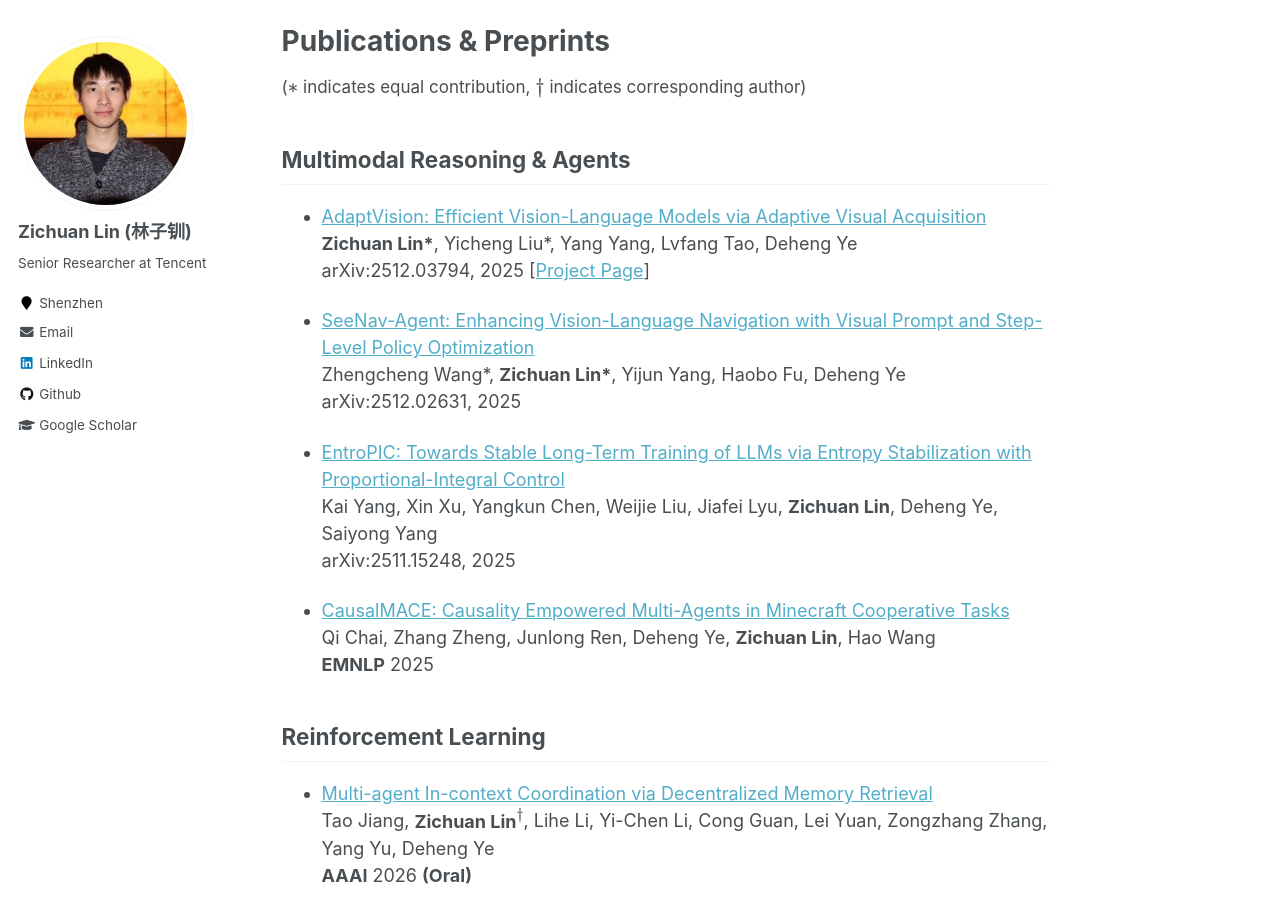
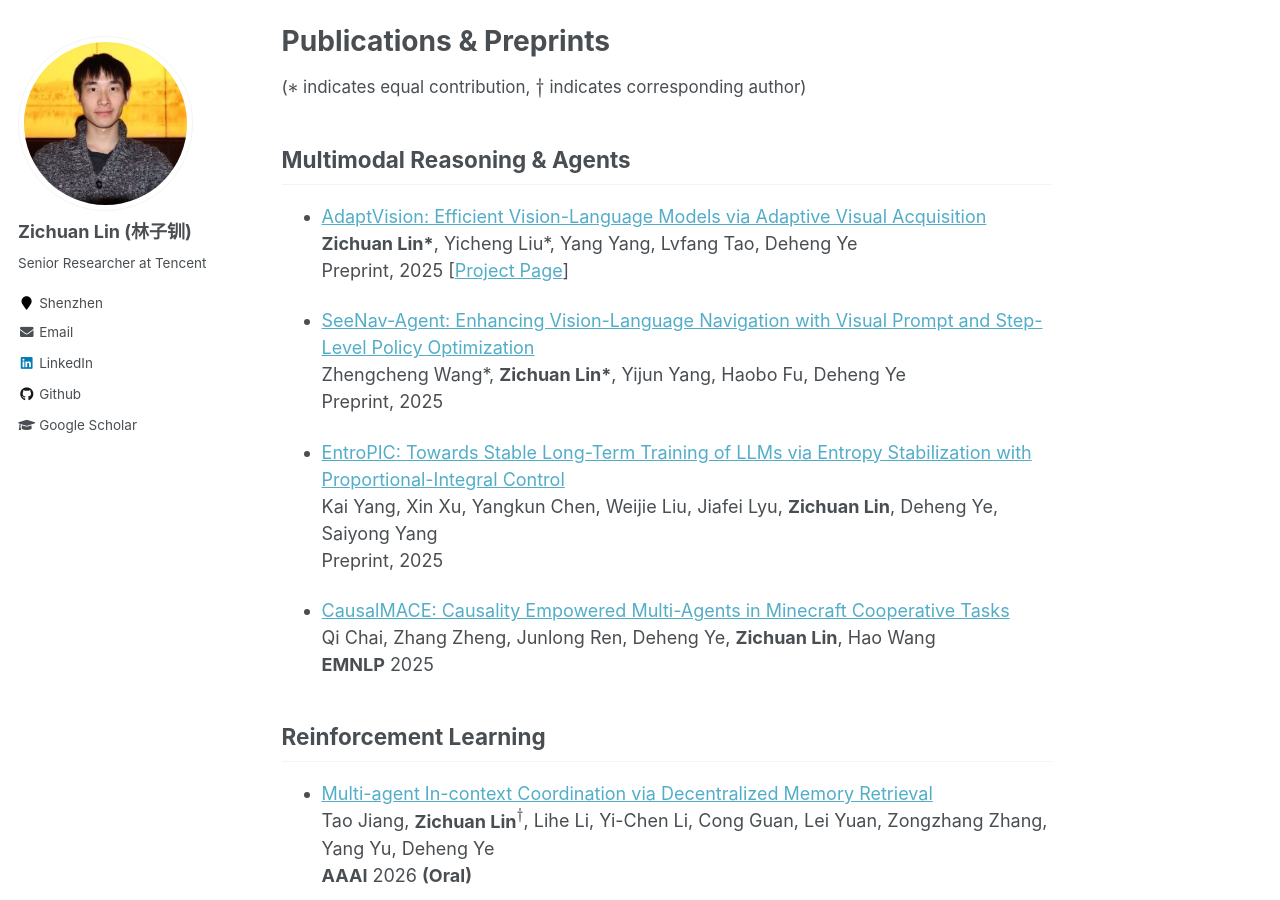
Before and after one commit to LinZichuan/linzichuan.github.io, a Jekyll site: the page built from _pages/about.md, in a window 1280 px wide and 900 px high, scrolled down 421 px. Built offline with Jekyll 4.4.1, drawn with Linux system fonts in a browser that asks for light colours; formulas are drawn with MathJax 3.

Commit message:
Update about.md

```diff
--- a/_pages/about.md
+++ b/_pages/about.md
@@ -28,15 +28,15 @@ Publications & Preprints
 
 - [AdaptVision: Efficient Vision-Language Models via Adaptive Visual Acquisition](https://arxiv.org/abs/2512.03794) <br>
 **Zichuan Lin\***, Yicheng Liu\*, Yang Yang, Lvfang Tao, Deheng Ye <br>
-arXiv:2512.03794, 2025 [[Project Page](https://adaptvision.github.io/)]
+Preprint, 2025 [[Project Page](https://adaptvision.github.io/)]
 
 - [SeeNav-Agent: Enhancing Vision-Language Navigation with Visual Prompt and Step-Level Policy Optimization](https://arxiv.org/abs/2512.02631) <br>
 Zhengcheng Wang\*, **Zichuan Lin\***, Yijun Yang, Haobo Fu, Deheng Ye <br>
-arXiv:2512.02631, 2025
+Preprint, 2025
 
 - [EntroPIC: Towards Stable Long-Term Training of LLMs via Entropy Stabilization with Proportional-Integral Control](https://arxiv.org/abs/2511.15248) <br>
 Kai Yang, Xin Xu, Yangkun Chen, Weijie Liu, Jiafei Lyu, **Zichuan Lin**, Deheng Ye, Saiyong Yang <br>
-arXiv:2511.15248, 2025
+Preprint, 2025
 
 - [CausalMACE: Causality Empowered Multi-Agents in Minecraft Cooperative Tasks](https://arxiv.org/abs/2508.18797) <br>
 Qi Chai, Zhang Zheng, Junlong Ren, Deheng Ye, **Zichuan Lin**, Hao Wang <br>
```
